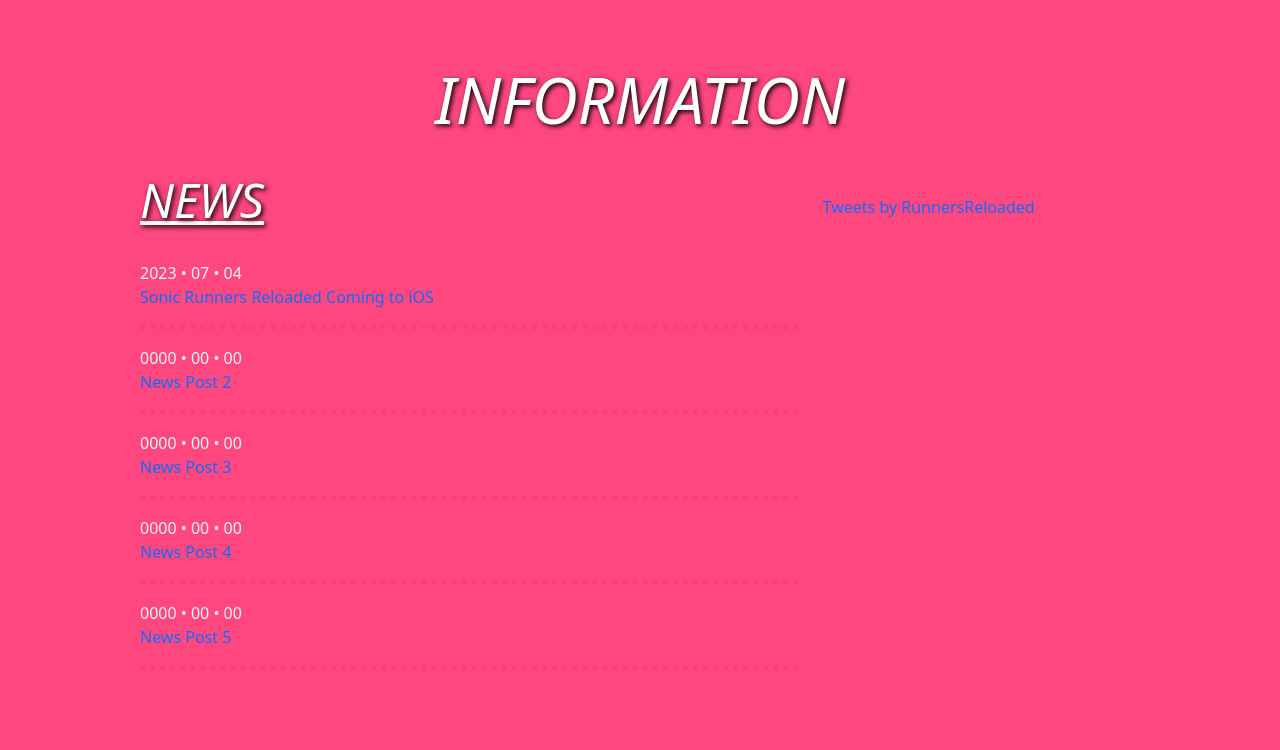
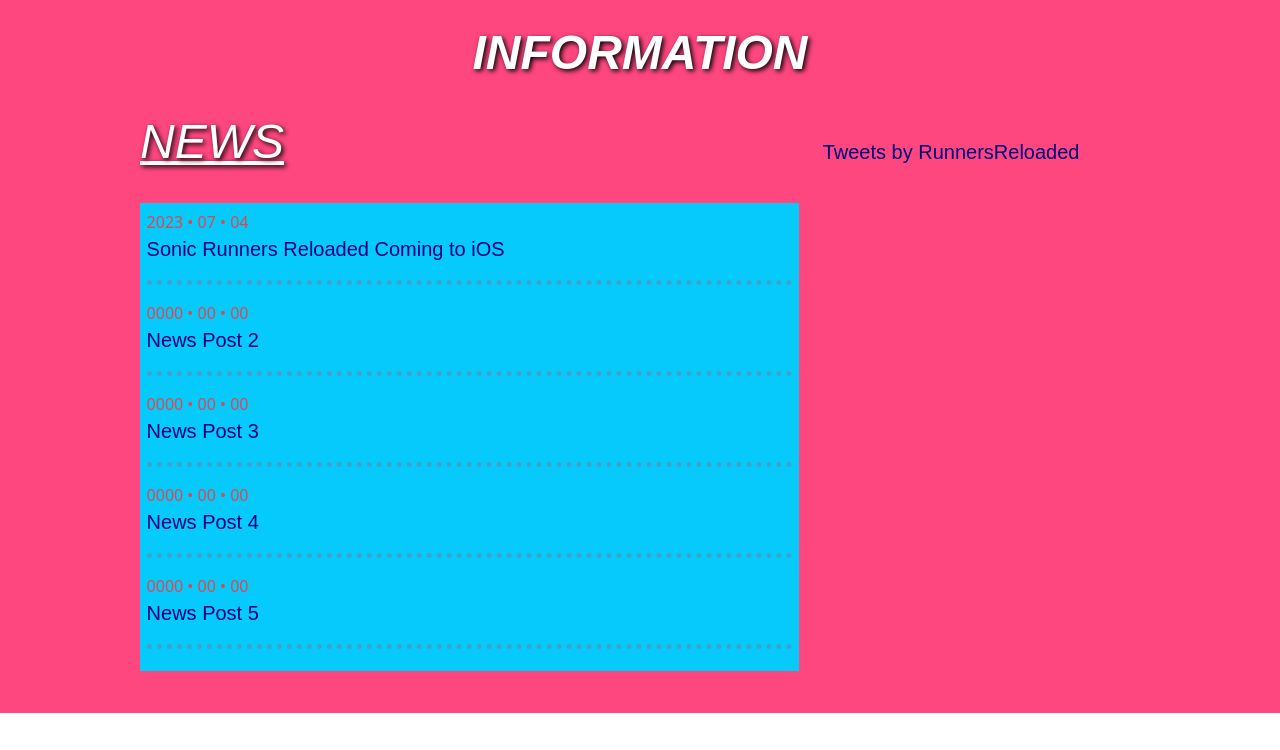
Before and after one commit to runnersreloaded/runnersreloadedsite2, a plain HTML site: page index.html in a window 1280 px wide. Shown: the part 1496-2246 px from the top of the page. After the commit the page ends 2209 px from the top, so only its background shows below. Drawn offline with nearby package versions, Linux system fonts and the light colour scheme; a web font is replaced by a local one.

Commit message:
Update news.css

```diff
--- a/css/news.css
+++ b/css/news.css
@@ -1,5 +1,5 @@
 #news {
-	padding: 5% 10% 5% 10%;
+	padding: 2% 10% 2% 10%;
 	/*background-image: url("https://i.imgur.com/DAEx1bx.jpg"); */
 	background-color: #ff477f;
 	min-height: 50vh;
@@ -14,8 +14,10 @@
 }
 
 #news h2 {
+	font-family: 'Futura Std', sans-serif;
+	font-weight: 650;
 	text-align: center;
-	font-size: 4em;
+	font-size: 3em;
 	text-transform: uppercase;
 	font-style: italic;
 	color: white;
@@ -23,6 +25,7 @@
 }
 
 #news h3 {
+	font-family: 'Futura Std', sans-serif;
 	text-align: left;
 	font-size: 3em;
 	text-transform: uppercase;
@@ -37,6 +40,12 @@
 	border-top: 5px dashed white;
 }
 
+#news a {
+	font-family: 'Futura Std', sans-serif;
+	color: navy;
+	font-size: 20px;
+}
+
 #news a:link{
 	text-decoration: none;
 }
@@ -44,11 +53,19 @@
 	color: white;
 }
 #date {
-	color: whitesmoke;
+	color: #df474e;
+	font-size: 1em;
+	font-weight: 500;
 }
 
-.col-4 {
+.timelinecontainer {
 	height: 550px;
-	width: auto;
+	width: 330px;
 	overflow: auto;
 }
+
+.newsbkg {
+	padding: 1% 1% 1% 1%;
+	opacity: 100%;
+	background-color: #05cafb;
+}
```
